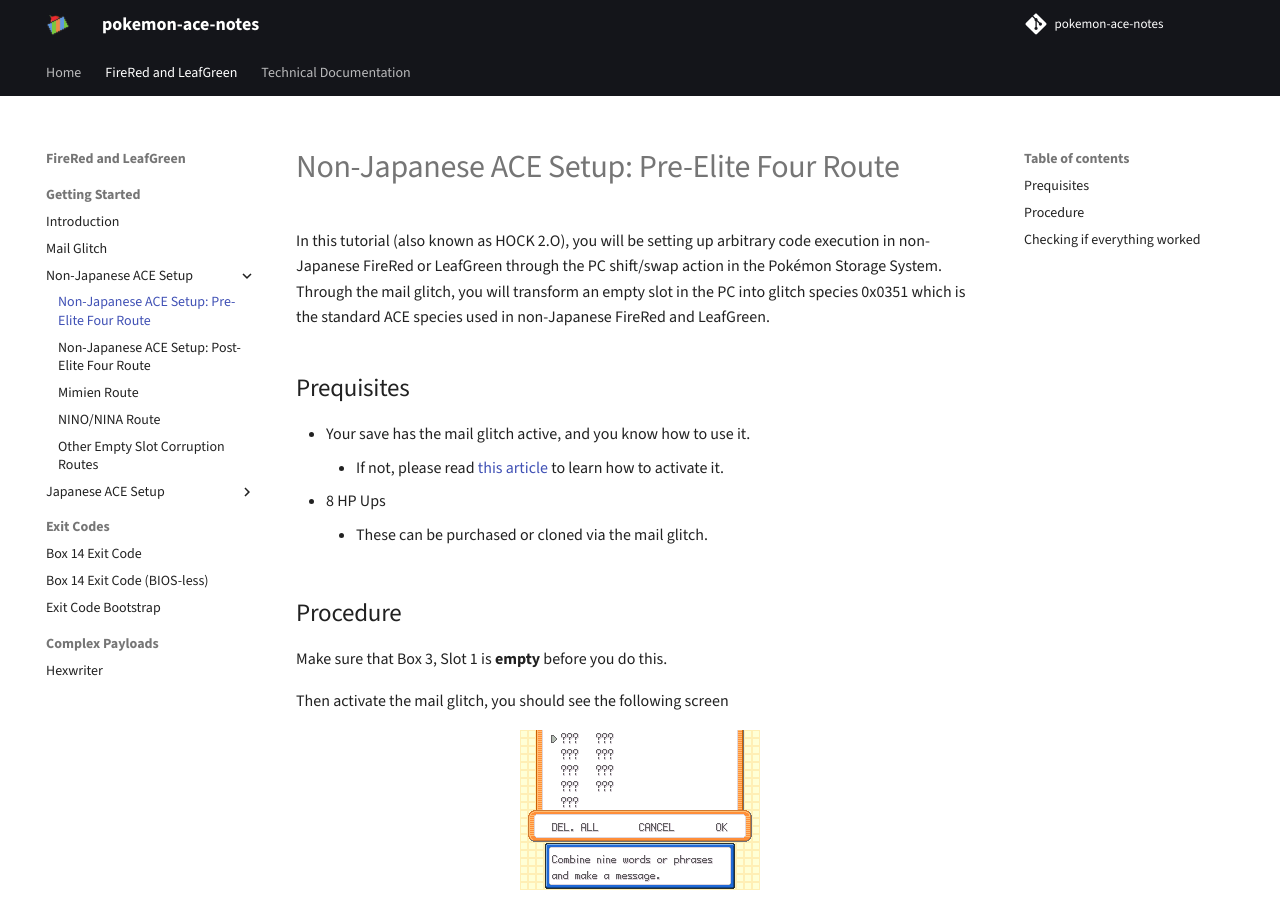
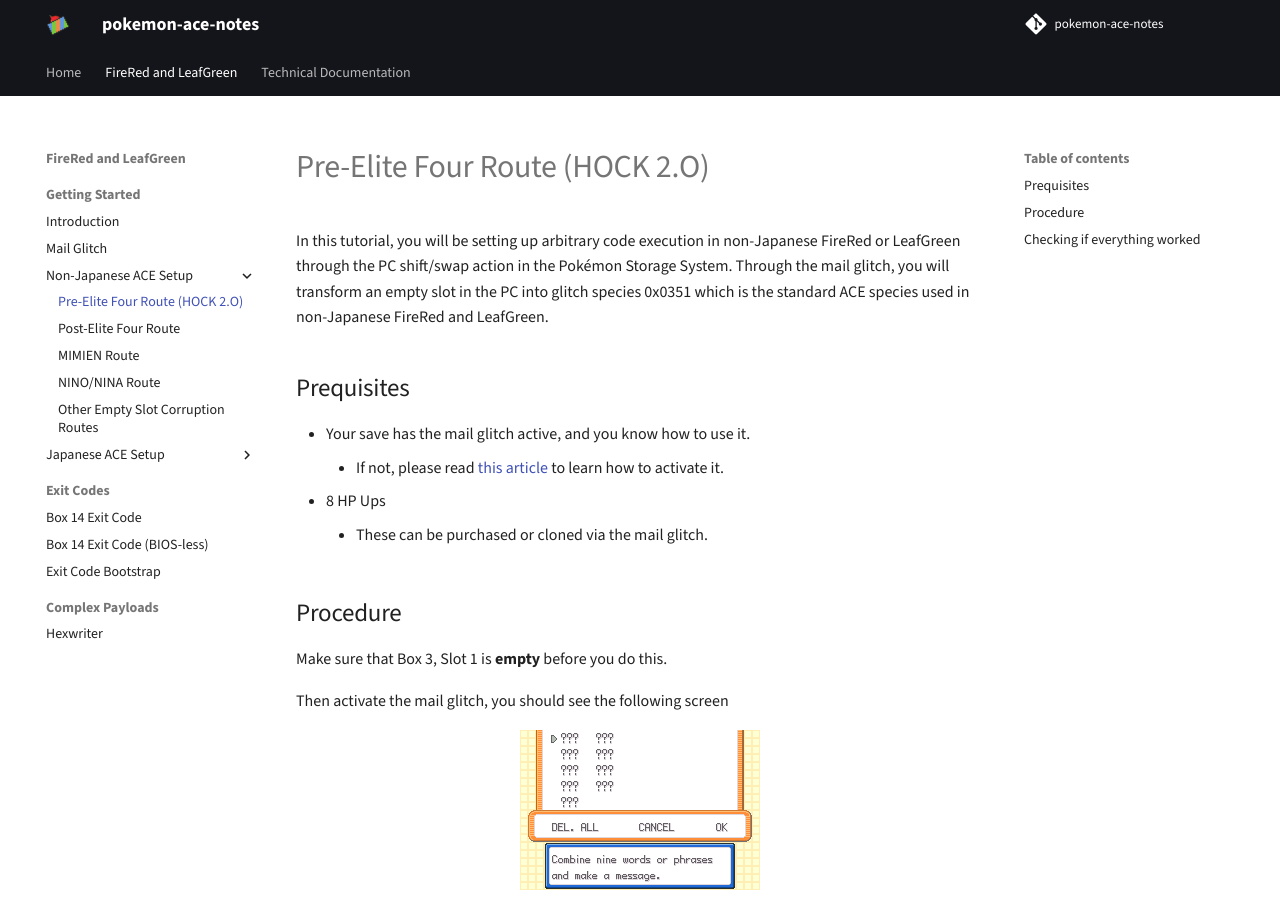
Before and after one commit to pomeg-letterbombers/pokemon-ace-notes, an MkDocs documentation site: the page built from docs/frlg/getting-started/non-jpn-ace/pre-e4-route.md, in a window 1280 px wide and 900 px high. Built offline with MkDocs 1.6.1 and Material for MkDocs 9.7.7, drawn with Linux system fonts in a browser that asks for light colours; comment, search, counter and statistics services are not loaded; some of the changed lines change nothing that is shown.

Commit message:
Add alternate naming for select articles in nav
Use full title in frontmatter, and the shorter name in the nav (if there is any). This should make navigating the sections slightly quicker.

```diff
--- a/docs/frlg/getting-started/non-jpn-ace/mimien-route.md
+++ b/docs/frlg/getting-started/non-jpn-ace/mimien-route.md
@@ -1,3 +1,3 @@
 ---
-title: "Mimien Route"
+title: "Non-Japanese ACE Setup: MIMIEN Route"
 ---
--- a/docs/frlg/getting-started/non-jpn-ace/nino-nina-route.md
+++ b/docs/frlg/getting-started/non-jpn-ace/nino-nina-route.md
@@ -1,3 +1,3 @@
 ---
-title: "NINO/NINA Route"
+title: "Non-Japanese ACE Setup: NINO/NINA Route"
 ---
--- a/docs/frlg/getting-started/non-jpn-ace/other-empty-slot-routes.md
+++ b/docs/frlg/getting-started/non-jpn-ace/other-empty-slot-routes.md
@@ -1,3 +1,3 @@
 ---
-title: "Other Empty Slot Corruption Routes"
+title: "Non-Japanese ACE Setup: Other Empty Slot Corruption Routes"
 ---
--- a/docs/frlg/getting-started/non-jpn-ace/pre-e4-route.md
+++ b/docs/frlg/getting-started/non-jpn-ace/pre-e4-route.md
@@ -1,8 +1,8 @@
 ---
-title: "Non-Japanese ACE Setup: Pre-Elite Four Route"
+title: "Non-Japanese ACE Setup: Pre-Elite Four Route (HOCK 2.O)"
 ---
 
-In this tutorial (also known as HOCK 2.O), you will be setting up arbitrary code execution in non-Japanese FireRed or LeafGreen through the PC shift/swap action in the Pokémon Storage System. Through the mail glitch, you will transform an empty slot in the PC into glitch species 0x0351 which is the standard ACE species used in non-Japanese FireRed and LeafGreen.
+In this tutorial, you will be setting up arbitrary code execution in non-Japanese FireRed or LeafGreen through the PC shift/swap action in the Pokémon Storage System. Through the mail glitch, you will transform an empty slot in the PC into glitch species 0x0351 which is the standard ACE species used in non-Japanese FireRed and LeafGreen.
 
 ## Prequisites
 
--- a/mkdocs.yml
+++ b/mkdocs.yml
@@ -11,15 +11,15 @@
       - "frlg/getting-started/mail-glitch.md"
       - "Non-Japanese ACE Setup":
         - "frlg/getting-started/non-jpn-ace/index.md"
-        - "frlg/getting-started/non-jpn-ace/pre-e4-route.md"
-        - "frlg/getting-started/non-jpn-ace/post-e4-route.md"
-        - "frlg/getting-started/non-jpn-ace/mimien-route.md"
-        - "frlg/getting-started/non-jpn-ace/nino-nina-route.md"
-        - "frlg/getting-started/non-jpn-ace/other-empty-slot-routes.md"
+        - "Pre-Elite Four Route (HOCK 2.O)": "frlg/getting-started/non-jpn-ace/pre-e4-route.md"
+        - "Post-Elite Four Route": "frlg/getting-started/non-jpn-ace/post-e4-route.md"
+        - "MIMIEN Route": "frlg/getting-started/non-jpn-ace/mimien-route.md"
+        - "NINO/NINA Route": "frlg/getting-started/non-jpn-ace/nino-nina-route.md"
+        - "Other Empty Slot Corruption Routes": "frlg/getting-started/non-jpn-ace/other-empty-slot-routes.md"
       - "Japanese ACE Setup":
         - "frlg/getting-started/jpn-ace/index.md"
-        - "frlg/getting-started/jpn-ace/main-route.md"
-        - "frlg/getting-started/jpn-ace/nido-kun-route.md"
+        - "Main Route": "frlg/getting-started/jpn-ace/main-route.md"
+        - "ニドくん Route": "frlg/getting-started/jpn-ace/nido-kun-route.md"
     - "Exit Codes":
       - "frlg/exit-codes/box-14-exit.md"
       - "frlg/exit-codes/old-box-14-exit.md"
```
